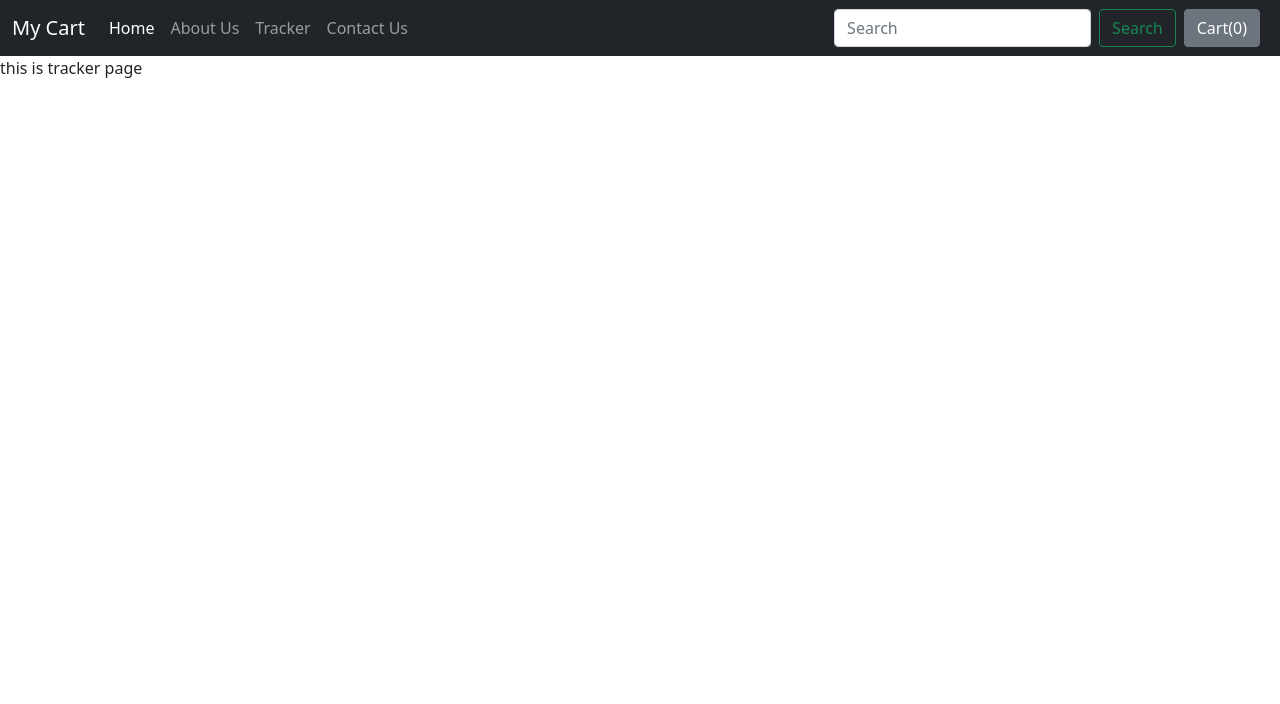
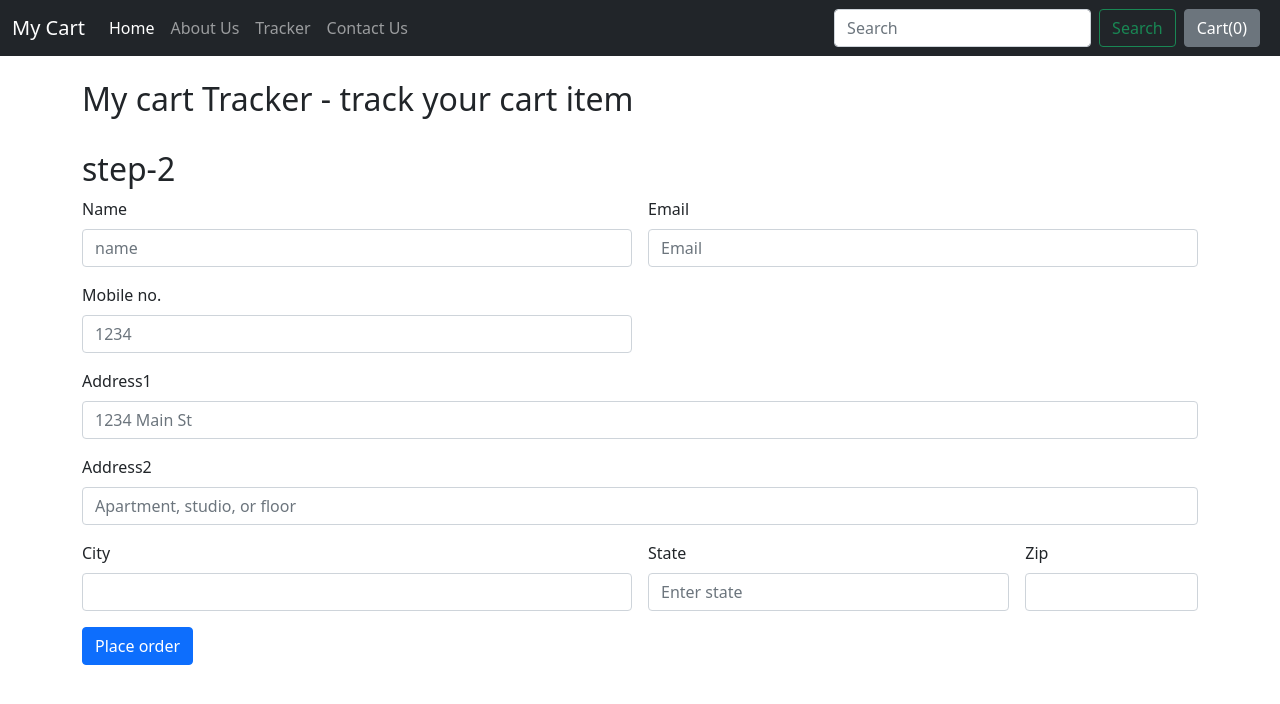
Before and after one commit to viral390/My_Cart, a Django app: page /shop/tracker/ in a window 1280 px wide. Shown: the top 704 px of the page. Run offline with Django 3.2, Linux system fonts and the light colour scheme; some libraries are stand-ins or nearby versions.

Commit message:
update in tracker

```diff
--- a/my_cart/my_cart/settings.py
+++ b/my_cart/my_cart/settings.py
@@ -59,7 +59,7 @@ ROOT_URLCONF = 'my_cart.urls'
 TEMPLATES = [
     {
         'BACKEND': 'django.template.backends.django.DjangoTemplates',
-        'DIRS': [],
+        'DIRS': ['my_cart/templates'],
         'APP_DIRS': True,
         'OPTIONS': {
             'context_processors': [
--- a/my_cart/my_cart/urls.py
+++ b/my_cart/my_cart/urls.py
@@ -2,9 +2,11 @@ from django.contrib import admin
 from django.urls import path, include
 from django.conf import settings
 from django.conf.urls.static import static
+from . import views
 
 urlpatterns = [
     path('admin/', admin.site.urls),
     path('blog/', include('blog.b_urls')),
-    path('shop/', include('shop.s_urls'))
+    path('shop/', include('shop.s_urls')),
+    path('', views.index)
 ] + static(settings.MEDIA_URL,document_root=settings.MEDIA_ROOT)
--- a/my_cart/shop/admin.py
+++ b/my_cart/shop/admin.py
@@ -1,8 +1,9 @@
 from django.contrib import admin
 
 # Register your models here.
-from .models import product,Contact,Order
+from .models import product,Contact,Order,Orderupdate
 
 admin.site.register(product)
 admin.site.register(Contact)
 admin.site.register(Order)
+admin.site.register(Orderupdate)
--- a/my_cart/shop/templates/shop/checkout.html
+++ b/my_cart/shop/templates/shop/checkout.html
@@ -111,4 +111,5 @@ document.location = '/shop';
 {% endif %}
 </script>
 
+
 {% endblock %}
--- a/my_cart/shop/templates/shop/tracker.html
+++ b/my_cart/shop/templates/shop/tracker.html
@@ -2,4 +2,112 @@
 
 {% block title %} Tracker your order {% endblock %}
 
-{% block body %}this is tracker page {% endblock %}
+{% block body %}
+<div class="container">
+	<div class="col my-4">
+	<h2> My cart Tracker - track your cart item</h2>
+	<div >
+		<ul class="list-group" id="items">
+
+		</ul>
+
+	</div>
+</div>
+<div class='col my-4'>
+	<h2> step-2	</h2>
+	<form class="row g-3"  method="post" action="/shop/checkout/">{% csrf_token %}
+        <input type="hidden" name="items_json" id="items_json">
+		<div class="col-md-6">
+    <label for="inputname" class="form-label">Name</label>
+    <input type="text" class="form-control" id="inputname" name='name' placeholder="name">
+  </div>
+  <div class="col-md-6">
+    <label for="inputEmail" class="form-label">Email</label>
+    <input type="email" class="form-control" id="inputEmail" name='email' placeholder="Email">
+  </div>
+  <div class="col-6">
+    <label for="inputmobile" class="form-label">Mobile no.</label>
+    <input type="tel" class="form-control" id="inputmobile" name='mobile' placeholder="1234">
+  </div>
+
+  <div class="col-12">
+    <label for="inputAddress1" class="form-label">Address1 </label>
+    <input type="text" class="form-control" id="inputAddress1"  name='add1' placeholder="1234 Main St">
+  </div>
+  <div class="col-12">
+    <label for="inputAddress2" class="form-label">Address2</label>
+    <input type="text" class="form-control" id="inputAddress2"  name='add2' placeholder="Apartment, studio, or floor">
+  </div>
+  <div class="col-md-6">
+    <label for="inputCity" class="form-label">City</label>
+    <input type="text" class="form-control" id="inputCity" name='city'>
+  </div>
+  <div class="col-md-4">
+    <label for="inputState" class="form-label">State</label>
+    <input type="text" class="form-control" id="inputState" name='state' placeholder="Enter state">
+  </div>
+  <div class="col-md-2">
+    <label for="inputZip" class="form-label">Zip</label>
+    <input type="text" class="form-control" id="inputZip" name='zip_code'>
+  </div>
+
+
+  <div class="col-12">
+    <button type="submit" class="btn btn-primary">Place order</button>
+  </div>
+</form>
+</div>
+</div>
+
+
+{% endblock %}
+
+
+
+
+{% block js %}
+<script type="text/javascript">
+
+
+if $.isEmptyObject(cart){
+
+}
+else{
+if (localStorage.getItem('cart') == null){
+var cart = {};
+}else{
+  cart =JSON.parse(localStorage.getItem('cart'));
+
+}
+console.log(cart);
+ var sum = 0;
+if $(.is EmptyObject(cart)){
+	//if object is empty
+	mystr=`<p>your cart is empty add some item for checkout</p>`
+	$('#items').append(mystr);
+}
+else{
+for (item in cart){
+	let name = cart[item][1];
+	let qty = cart[item][0];
+	sum = sum+qty;
+	mystr = `<li class="list-group-item d-flex justify-content-between align-items-center">
+    ${name}
+
+    <span class="badge bg-primary rounded-pill">${qty}</span>
+  </li> `
+
+$('#items').append(mystr);
+}
+}
+document.getElementById("cart").innerHTML =sum;
+
+$('#item_json').val(JSON.stingify(cart));
+{% if thank %}
+alert('thanks for ordering {{id}}and u can track order on tracker')
+localStorage.clear();
+document.location = '/shop';
+{% endif %}
+</script>
+
+{% endblock %}
--- a/my_cart/shop/views.py
+++ b/my_cart/shop/views.py
@@ -1,17 +1,11 @@
 from django.shortcuts import render
 from django.http import HttpResponse
-from .models import product, Contact , Order
+from .models import product, Contact , Order , Orderupdate
 from math import ceil
 
 # Create your views here.
 
 def index(request):
-    # products = product.objects.all()
-    # print(products)
-    # n = len(products)
-    # nslides= n//4 + ceil((n/4)-(n//4))
-    # param = {'no_of_slides': nslides,'range':range(1,nslides), 'product':products}
-    # allproducts= [[products, range(1, nslides), nslides], [products, range(1, nslides), nslides]] (old list)
     allproducts = []
     catproducts = product.objects.values('category','id')
     cats = {item['category'] for item in catproducts}
@@ -49,15 +43,20 @@ def contact(request):
 def search(request):
     return render(request, 'shop/search.html')
 
+
+
+
 def productviews(request,myid):
     # fetch the product using the id
     products = product.objects.filter(id=myid)
 
     return render(request, 'shop/productviews.html', {'product':products[0]})
 
+
+
 def checkout(request):
     if request.method == "POST":
-        items_json = request.POST.get("items_name","")
+        items_json = request.POST.get("items_json","")
         name =request.POST.get("name", "")
         email =request.POST.get("email", "")
         mobile =request.POST.get("mobile", "")
@@ -67,8 +66,10 @@ def checkout(request):
         state =request.POST.get("state", "")
         zip_code =request.POST.get("zip_code", "")
         print(items_json,name, email, mobile, add1, add2, city, state, zip_code)
-        order = Order(items_name=items_json,name=name, email=email, mobile=mobile, add1=add1, add2=add2, city=city, state=state, zip_code=zip_code )
+        order = Order(items_json=items_json,name=name, email=email, mobile=mobile, add1=add1, add2=add2, city=city, state=state, zip_code=zip_code )
         order.save()
+        update=Orderupdate(order_id=order.Order_id, update_desc="order has been placed")
+        update.save()
         thank = True
         id = order.Order_id
         return render(request, 'shop/checkout.html',{'thank':thank, 'id':id})
```
Also changed, not shown: my_cart/my_cart/templates/index.html (added, +42 -0 lines), my_cart/my_cart/views.py (added, +7 -0 lines), my_cart/shop/models.py (+10 -0 lines), my_cart/db.sqlite3, my_cart/shop/migrations/0008_orderupdate.py (added).
